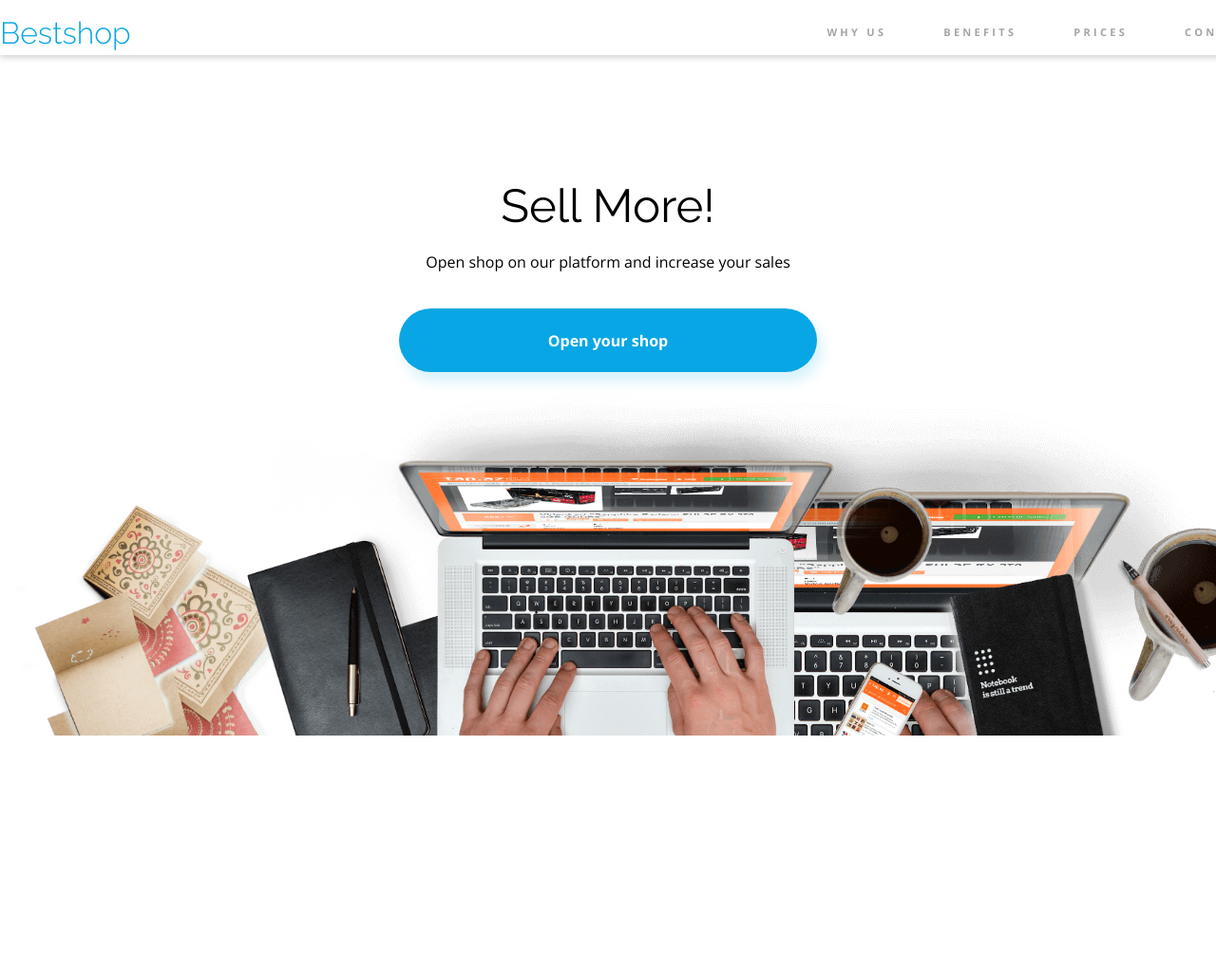
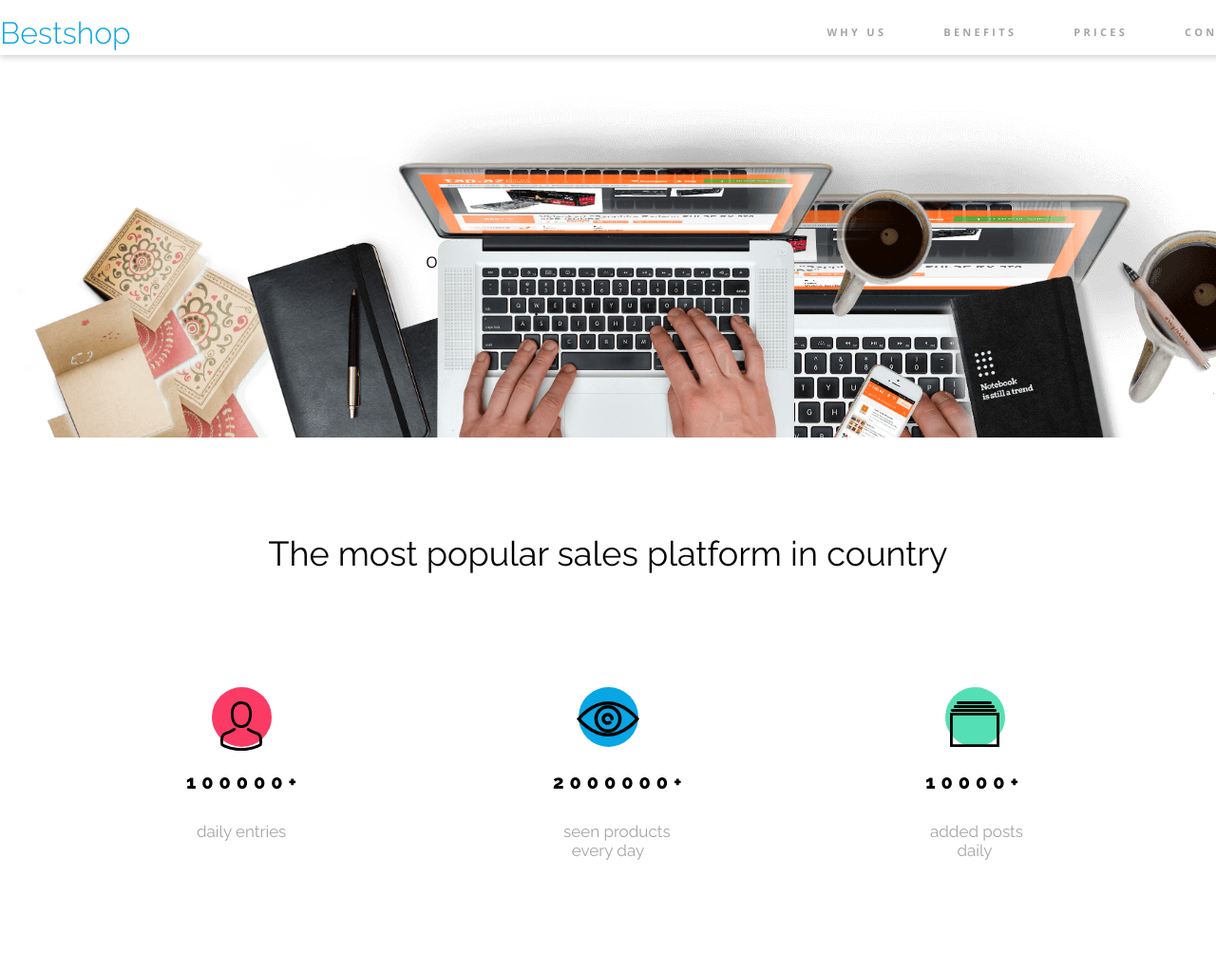
Before and after one commit to MarthaLucyna/bestshop, a plain HTML site: page index.html in a window 1280 px wide. Shown: the top 1021 px of the page at 95% size. Before the commit the page ends 800 px from the top, so only its background shows below. Drawn offline with nearby package versions, Linux system fonts and the light colour scheme; files whose address does not match are found by name.

Commit message:
Add changes to index.html and style.css

```diff
--- a/css/style.css
+++ b/css/style.css
@@ -122,3 +122,115 @@ opacity: 1;
 
     margin-top: 130px;
 }
+
+
+.section_circle {
+    background-color: aqua;
+
+    width: 300px;
+}
+
+
+
+h2 {
+    font-size: 42px;
+    padding-top: 150px;
+text-align: center;
+letter-spacing: 0px;
+color: #000000;
+opacity: 1;
+font: normal normal normal 36px/42px Raleway;
+}
+
+.box_container {
+
+
+    display: flex;
+    justify-content: center;
+
+}
+.section__box {
+ display: flex;
+ flex-direction: column;
+ align-items: center;
+ margin: 115px;
+}
+.section_circle {
+    width: 63px;
+    height: 63px;
+    border-radius: 50%;
+    position: relative;
+    margin: 5px;
+
+
+}
+
+
+img {
+
+
+margin: 20px;
+position: absolute;
+}
+
+
+
+p {
+
+    margin: 20px;
+}
+
+
+.section_primary_text {
+
+
+    top: 1231px;
+    left: 412px;
+    width: 116px;
+    height: 24px;
+    text-align: center;
+    font: normal normal 800 20px/24px Raleway;
+    letter-spacing: 5.96px;
+    color: #000000;
+    opacity: 1;
+}
+
+.section_secondary_text {
+    margin-top: 10px;
+width: 94px;
+height: 20px;
+text-align: center;
+font: normal normal normal 17px/20px Raleway;
+letter-spacing: 0px;
+color: #A5A5A5;
+opacity: 1;
+white-space: nowrap;
+
+
+}
+.section_circle:first-child {
+
+
+    color: #000000;
+ }
+.section__box:first-child .section_circle {
+
+    background: #FB3B64 0% 0% no-repeat padding-box;
+opacity: 1;
+}
+
+.section__box:nth-child(2) .section_circle {
+
+    background: #08A6E4 0% 0% no-repeat padding-box;
+    opacity: 1;
+
+
+
+}
+
+.section__box:nth-child(3) .section_circle {
+
+    background: #55DFB4 0% 0% no-repeat padding-box;
+    opacity: 1;
+
+}
--- a/index.html
+++ b/index.html
@@ -44,7 +44,39 @@
 </div>
     </main>
 
+<section class="section_container">
+<h2 class="section_text">The most popular sales platform in country
+</h2>
 
+<div class="box_container">
+<div class="section__box">
+    <div     class="section_circle" ></div>
+    <img class="section_primary_box_image"   src="./assets/Person.svg" alt="Tułów człowieka">
+    <p class="section_primary_text">100000+</p>
+    <p class="section_secondary_text">daily entries</p>
+</div>
+
+<div class="section__box">
+    <div class="section_circle"></div>
+    <img class="section_secondary_box_image"   src="./assets/Eye.svg" alt="Oko człowieka">
+    <p class="section_primary_text">2000000+</p>
+    <p class="section_secondary_text">seen products <br>  every day</p>
+</div>
+
+
+<div class="section__box">
+    <div class="section_circle"></div>
+    <img class="section_third_box_image"   src="./assets/Catalog.svg" alt="Katalog">
+    <p class="section_primary_text">10000+</p>
+    <p class="section_secondary_text">added posts <br> daily</p>
+</div>
+
+
+</div>
+
+
+
+</section>
 
 
 
```
